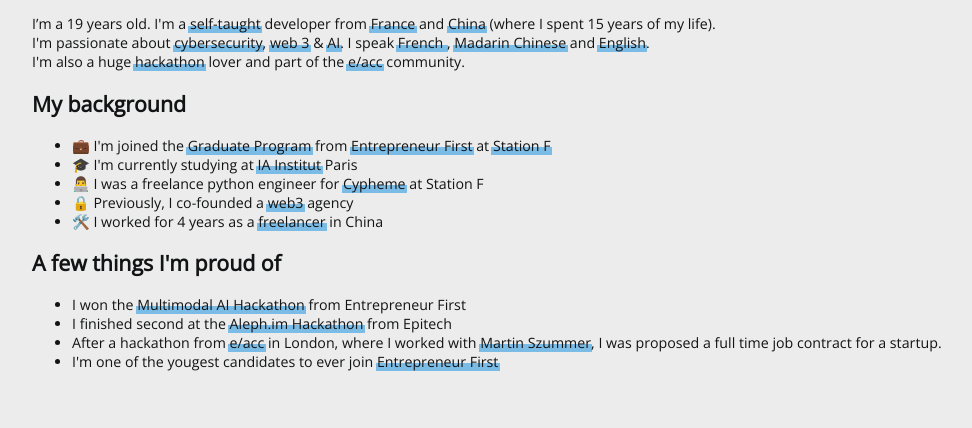
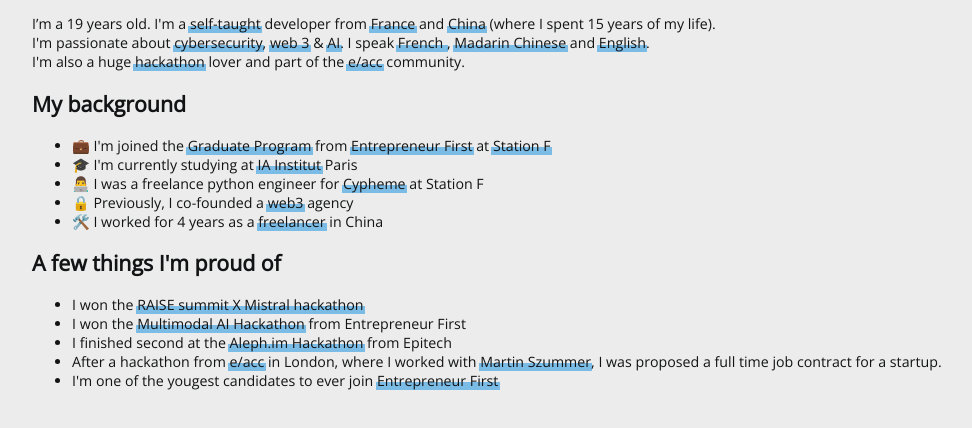
Before and after one commit to HugoLB0/Portfolio, a plain HTML site: page index.html in a window 1280 px wide. Shown: the part 228-656 px from the top of the page, without its empty margins (104-1076 px from the left). Drawn offline with nearby package versions, Linux system fonts and the light colour scheme.

Commit message:
Update index.html

```diff
--- a/index.html
+++ b/index.html
@@ -78,8 +78,10 @@
 
     <h2>A few things I'm proud of</h2>
     <ul>
-      <li>I won the <a href="https://www.linkedin.com/posts/entrepreneur-first_ai-multimodal-hackathon-activity-7152718707364962306-Fj_z">Multimodal AI Hackathon</a> from Entrepreneur First</li>
-      <li>I finished second at the <a href="https://aleph.im/">Aleph.im Hackathon</a> from Epitech</li>
+      <li>I won the <a href="https://www.linkedin.com/posts/hugo-le-belzic-4aa68a207_i-am-very-grateful-and-proud-of-the-work-activity-7183168952783536128-A8Hr">RAISE summit X Mistral hackathon</a></li>
+       <li>I won the <a href="https://www.linkedin.com/posts/entrepreneur-first_ai-multimodal-hackathon-activity-7152718707364962306-Fj_z">Multimodal AI Hackathon</a> from Entrepreneur First</li>
+
+        <li>I finished second at the <a href="https://aleph.im/">Aleph.im Hackathon</a> from Epitech</li>
       <li>After a hackathon from <a>e/acc</a> in London, where I worked with <a href="https://www.linkedin.com/in/martinszummer/">Martin Szummer</a>, I was proposed a full time job contract for a startup.</li>
       <li>I'm one of the yougest candidates to ever join <a>Entrepreneur First</a></li>
 
```
